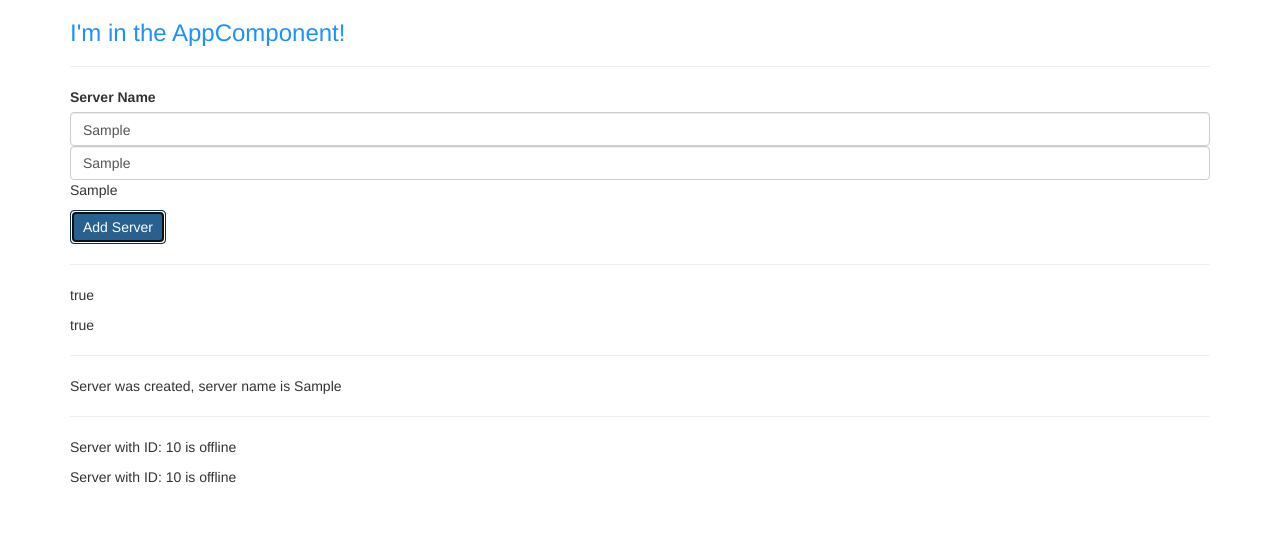
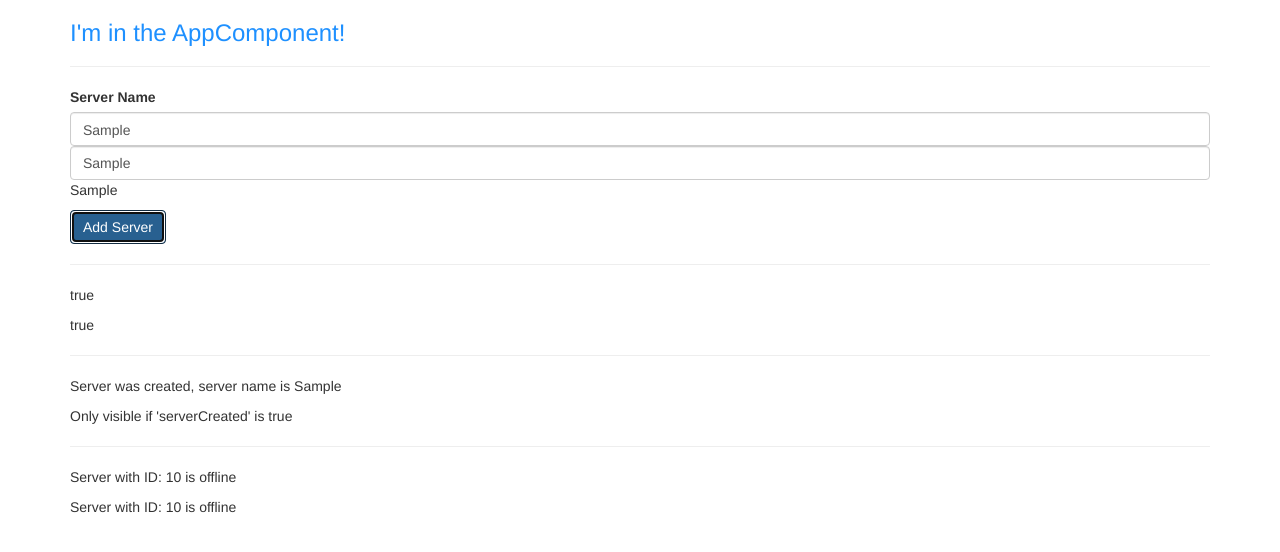
Before and after one commit to ricci1710/angular-training, an Angular app: page / in a window 1280 px wide. Both pictures are taken after typing "Sample", "Sample" into the empty fields and a click on the button "Add Server". Shown: the top 552 px of the page. Built offline with nearby package versions, Linux system fonts and the light colour scheme.

Commit message:
ngIf - else alternative with version 17 and bigger

```diff
--- a/src/app/servers/servers.component.html
+++ b/src/app/servers/servers.component.html
@@ -22,6 +22,9 @@
 <hr>
 <!--<p>{{ serverCreationStatus }}</p>-->
 <p *ngIf="serverCreated; else noServer">Server was created, server name is {{serverName}}</p>
+@if (serverCreated) {
+  <p>Only visible if 'serverCreated' is true</p>
+}
 <ng-template #noServer>
   <p>No server was created!</p>
 </ng-template>
```
